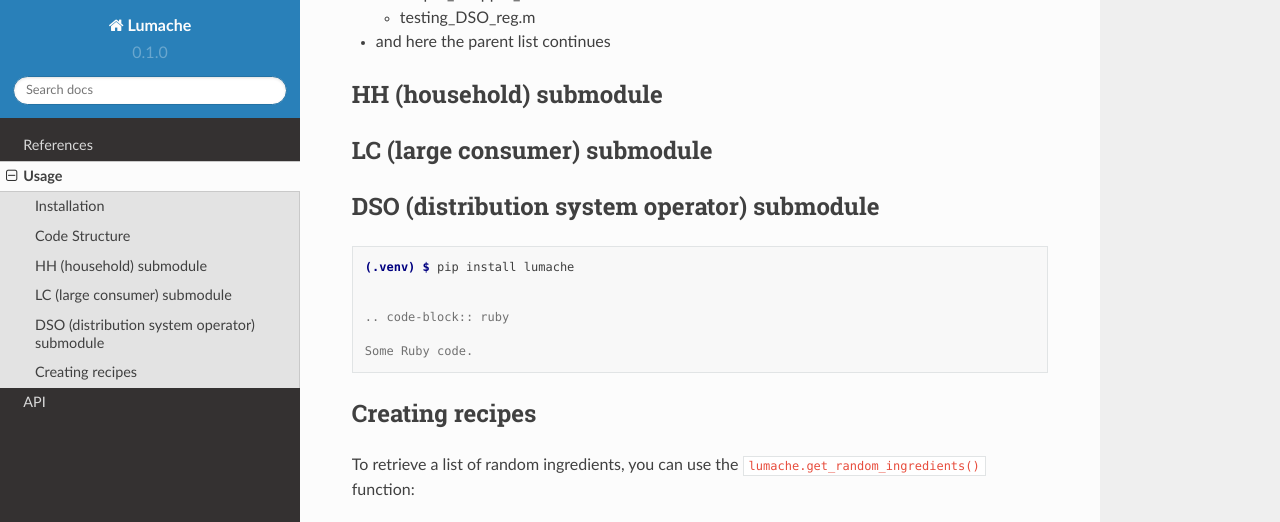
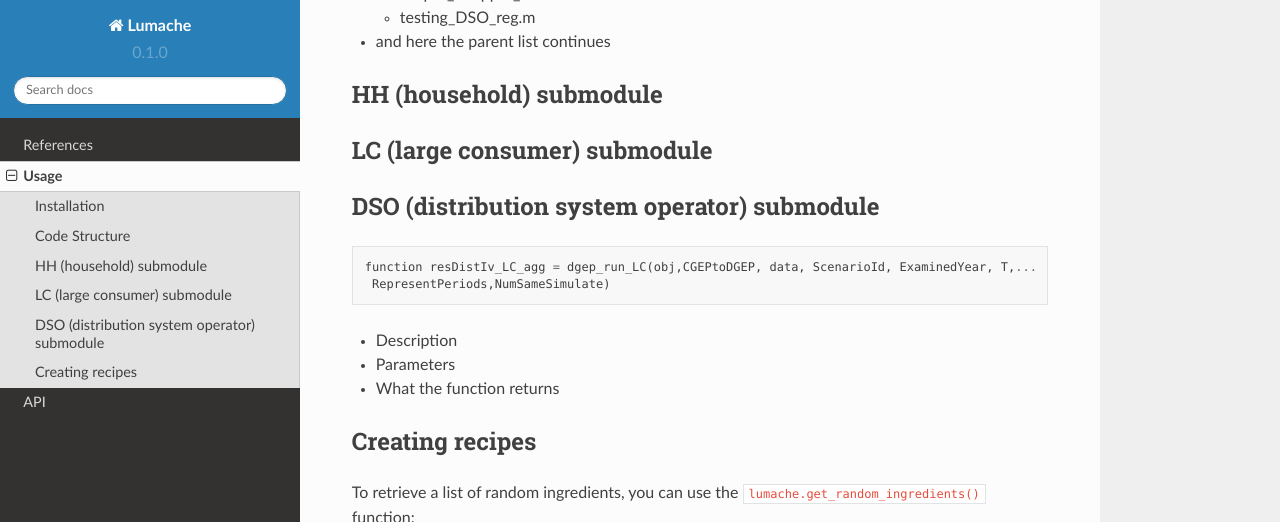
Before and after one commit to xuejiaohan/Nexuse_distiv_doc, a Sphinx documentation site: the page built from docs/source/usage.rst, in a window 1280 px wide and 900 px high, scrolled down 1061 px, cut to the strip 0-522 px from the top of the window. Built offline with Sphinx 7.4.7 and the Read the Docs theme 2.0.0, drawn with Linux system fonts in a browser that asks for light colours; pages that are not in the unit, such as notebooks, are missing from menus; cross-references to code outside the pages are shown as plain code.

Commit message:
Update usage.rst

```diff
--- a/docs/source/usage.rst
+++ b/docs/source/usage.rst
@@ -81,15 +81,16 @@
 --------------------------------------------
 
 
-.. code-block:: console
+.. code-block::
 
-   (.venv) $ pip install lumache
+   function resDistIv_LC_agg = dgep_run_LC(obj,CGEPtoDGEP, data, ScenarioId, ExaminedYear, T,...
+    RepresentPeriods,NumSameSimulate)
 
+* Description
 
-   .. code-block:: ruby
+* Parameters
 
-   Some Ruby code.
-
+* What the function returns
 
 
 
```
